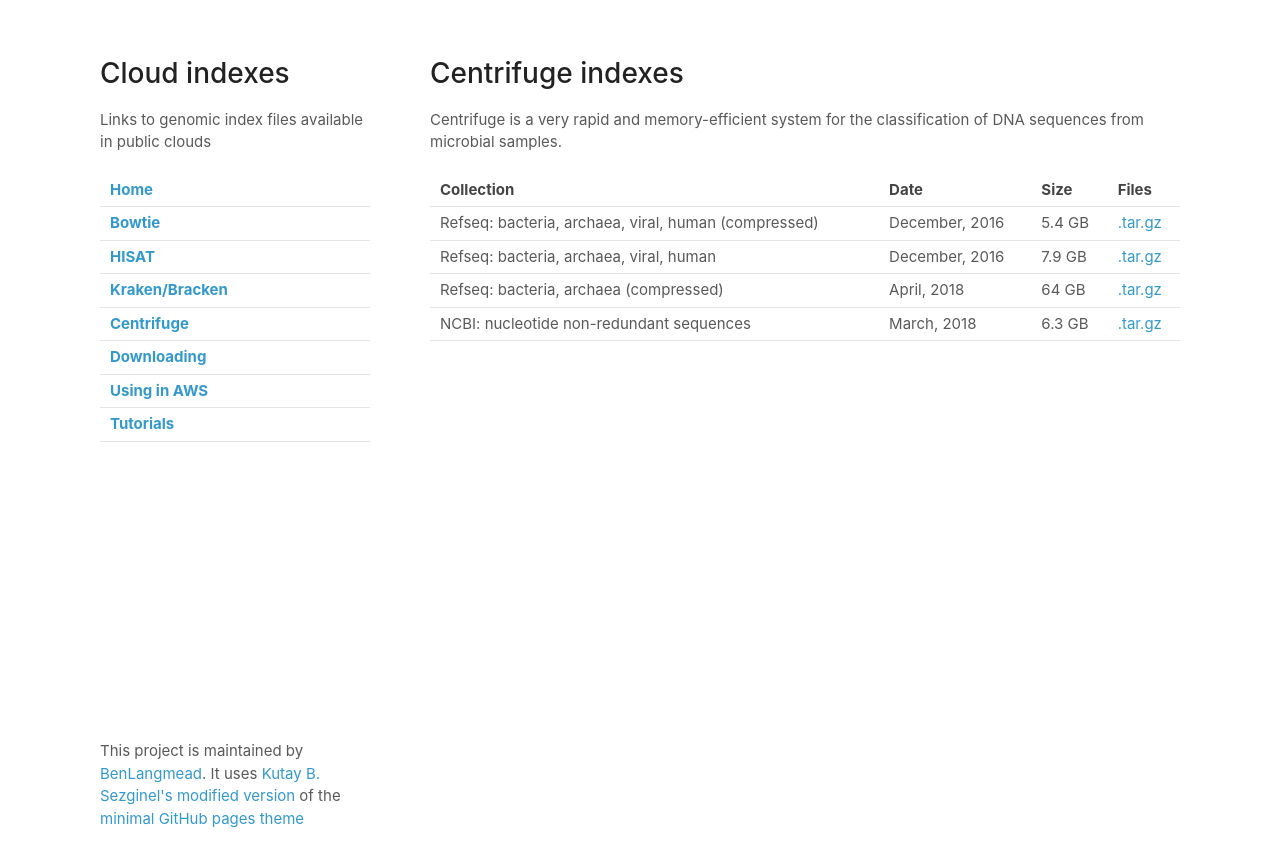
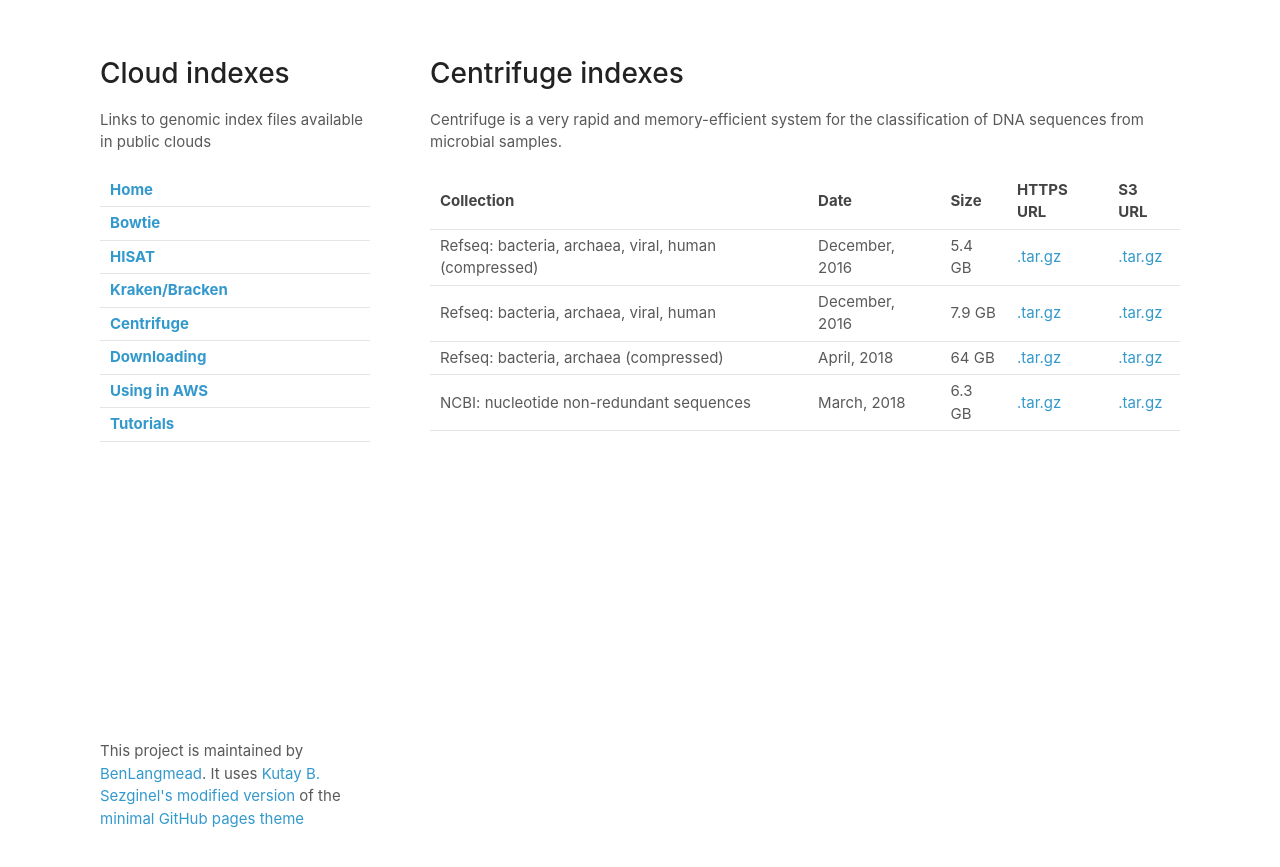
Before and after one commit to BenLangmead/aws-indexes, a Jekyll site: the page built from docs/centrifuge.md, in a window 1280 px wide. Shown: the top 867 px of the page. Built offline with Jekyll 4.4.1, drawn with Linux system fonts in a browser that asks for light colours; our own code applies the rules of GitHub Pages for plain Markdown files.

Commit message:
final centrifuge links

```diff
--- a/docs/centrifuge.md
+++ b/docs/centrifuge.md
@@ -4,21 +4,23 @@
 
 <div class="datatable-begin"></div>
 
-Collection                                           | Date            | Size    | Files
----------------------------------------------------- | --------------- | ------- | -----
-Refseq: bacteria, archaea, viral, human (compressed) |  December, 2016 | 5.4 GB  | [.tar.gz][cent_bavm_comp]
-Refseq: bacteria, archaea, viral, human              |  December, 2016 | 7.9 GB  | [.tar.gz][cent_bavm]
-Refseq: bacteria, archaea (compressed)               |  April, 2018    | 64 GB   | [.tar.gz][cent_ba_comp]
-NCBI: nucleotide non-redundant sequences             |  March, 2018    | 6.3 GB  | [.tar.gz][cent_nt]
+Collection                                           | Date            | Size    | HTTPS URL                        | S3 URL
+---------------------------------------------------- | --------------- | ------- | -------------------------------- | -------
+Refseq: bacteria, archaea, viral, human (compressed) |  December, 2016 | 5.4 GB  | [.tar.gz][cent_bavm_comp]        | [.tar.gz][cent_bavm_comp_s3]
+Refseq: bacteria, archaea, viral, human              |  December, 2016 | 7.9 GB  | [.tar.gz][cent_bavm]             | [.tar.gz][cent_bavm_s3]
+Refseq: bacteria, archaea (compressed)               |  April, 2018    | 64 GB   | [.tar.gz][cent_ba_comp]          | [.tar.gz][cent_ba_comp_s3]
+NCBI: nucleotide non-redundant sequences             |  March, 2018    | 6.3 GB  | [.tar.gz][cent_nt]               | [.tar.gz][cent_nt_s3]
 
 <div class="datatable-end"></div>
 
-[cent_bavm_comp]: https://aws.amazon.com
-[cent_bavm]: https://aws.amazon.com
-[cent_ba_comp]: https://aws.amazon.com
-[cent_nt]: https://aws.amazon.com
+[cent_bavm_comp]: https://genome-idx.s3.amazonaws.com/centrifuge/p_compressed%2Bh%2Bv.tar.gz
+[cent_bavm_comp_s3]: s3://genome-idx/centrifuge/p_compressed%2Bh%2Bv.tar.gz
 
-[//]: # ([cent_bavm_comp]: ftp://ftp.ccb.jhu.edu/pub/infphilo/centrifuge/data/p_compressed+h+v.tar.gz)
-[//]: # ([cent_bavm]: ftp://ftp.ccb.jhu.edu/pub/infphilo/centrifuge/data/p+h+v.tar.gz)
-[//]: # ([cent_ba_comp]: ftp://ftp.ccb.jhu.edu/pub/infphilo/centrifuge/data/p_compressed_2018_4_15.tar.gz)
-[//]: # ([cent_nt]: ftp://ftp.ccb.jhu.edu/pub/infphilo/centrifuge/data/nt_2018_3_3.tar.gz)
+[cent_bavm]: https://genome-idx.s3.amazonaws.com/centrifuge/p%2Bh%2Bv.tar.gz
+[cent_bavm_s3]: s3://genome-idx/centrifuge/p%2Bh%2Bv.tar.gz
+
+[cent_ba_comp]: https://genome-idx.s3.amazonaws.com/centrifuge/p_compressed_2018_4_15.tar.gz
+[cent_ba_comp_s3]: s3://genome-idx/centrifuge/p_compressed_2018_4_15.tar.gz
+
+[cent_nt]: https://genome-idx.s3.amazonaws.com/centrifuge/nt_2018_3_3.tar.gz
+[cent_nt_s3]: s3://genome-idx/centrifuge/nt_2018_3_3.tar.gz
```
